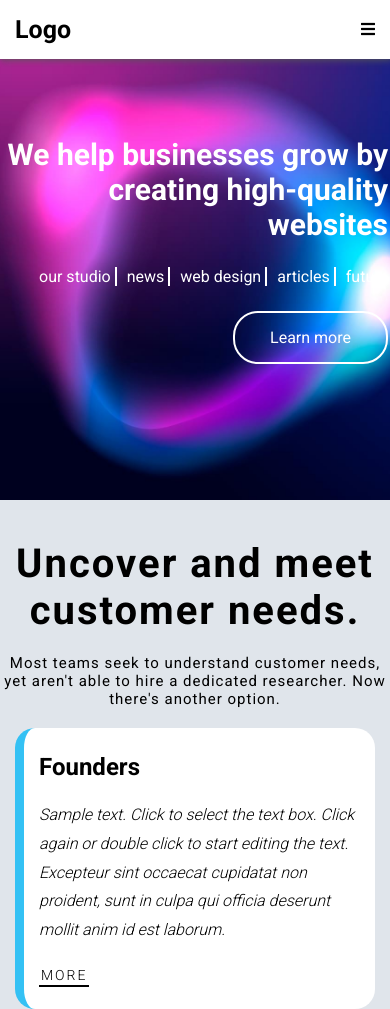
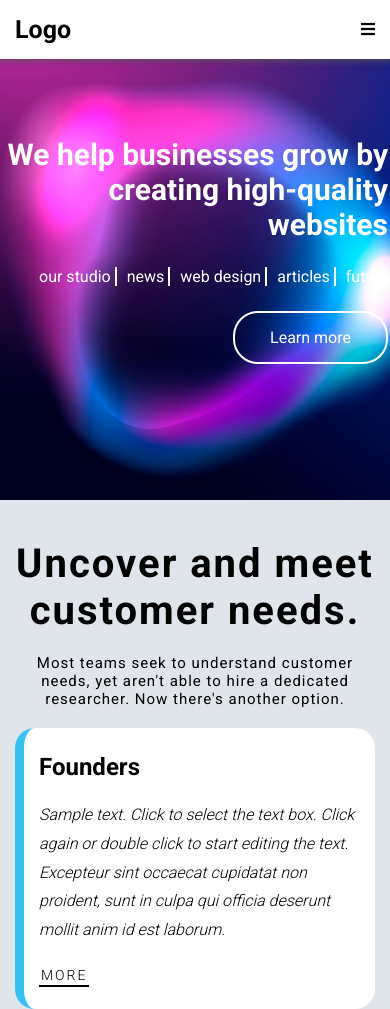
Before and after one commit to Andro-Emad/Web-Page, a plain HTML site: page index.html in a window 390 px wide. Shown: the top 1009 px of the page. Drawn offline with Linux system fonts and the light colour scheme.

Commit message:
Update style.css

```diff
--- a/css/style.css
+++ b/css/style.css
@@ -181,7 +181,7 @@ header .container nav ul li a:hover {
   letter-spacing: 2px;
 }
 .BoxOne .text p {
-  width: 550px;
+    width: 100%;
   margin: 20px 0;
   font-size: 15px;
   text-align: center;
@@ -221,11 +221,6 @@ header .container nav ul li a:hover {
     display: flex;
     gap: 30px;
     flex-direction: column;
-  }
-}
-@media (max-width: 576px) {
-  .BoxOne .text p {
-    width: 395px;
   }
 }
 /* End BoxOne */
```
